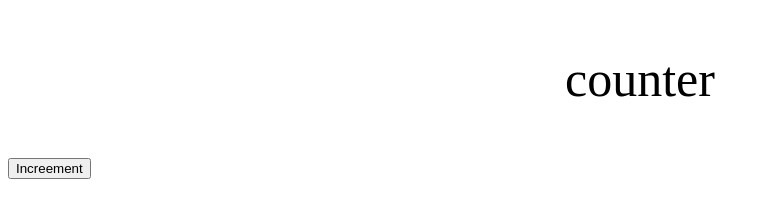
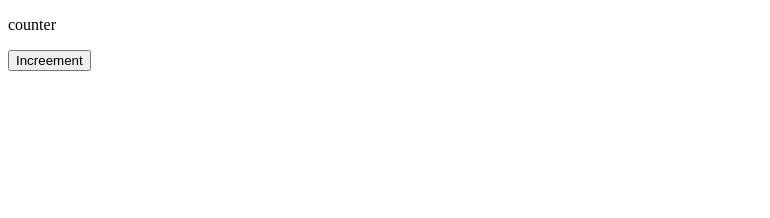
Before and after one commit to acciojob/increment-counter-PremChoudharyELF, a website: page main.html in a window 1280 px wide. Shown: the whole page, without its empty margins (0-770 px from the left). Drawn offline with Linux system fonts and the light colour scheme.

Commit message:
created a submission

```diff
--- a/styles.css
+++ b/styles.css
@@ -1,6 +1 @@
 /*  your css code here. If applicable */
-#counter{
-	display:block;
-	text-align:center;
-	font-size:50px;
-}
```
